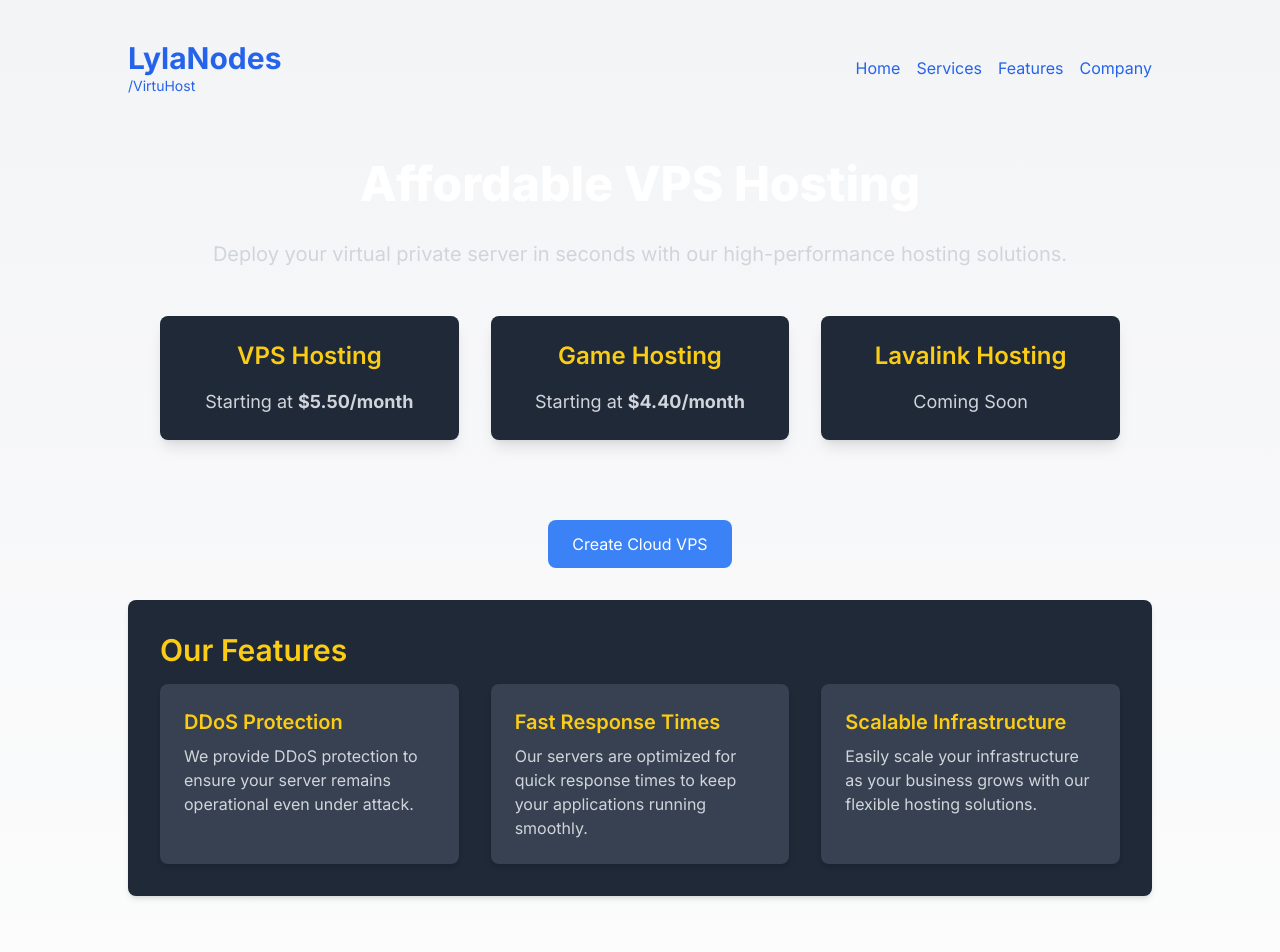
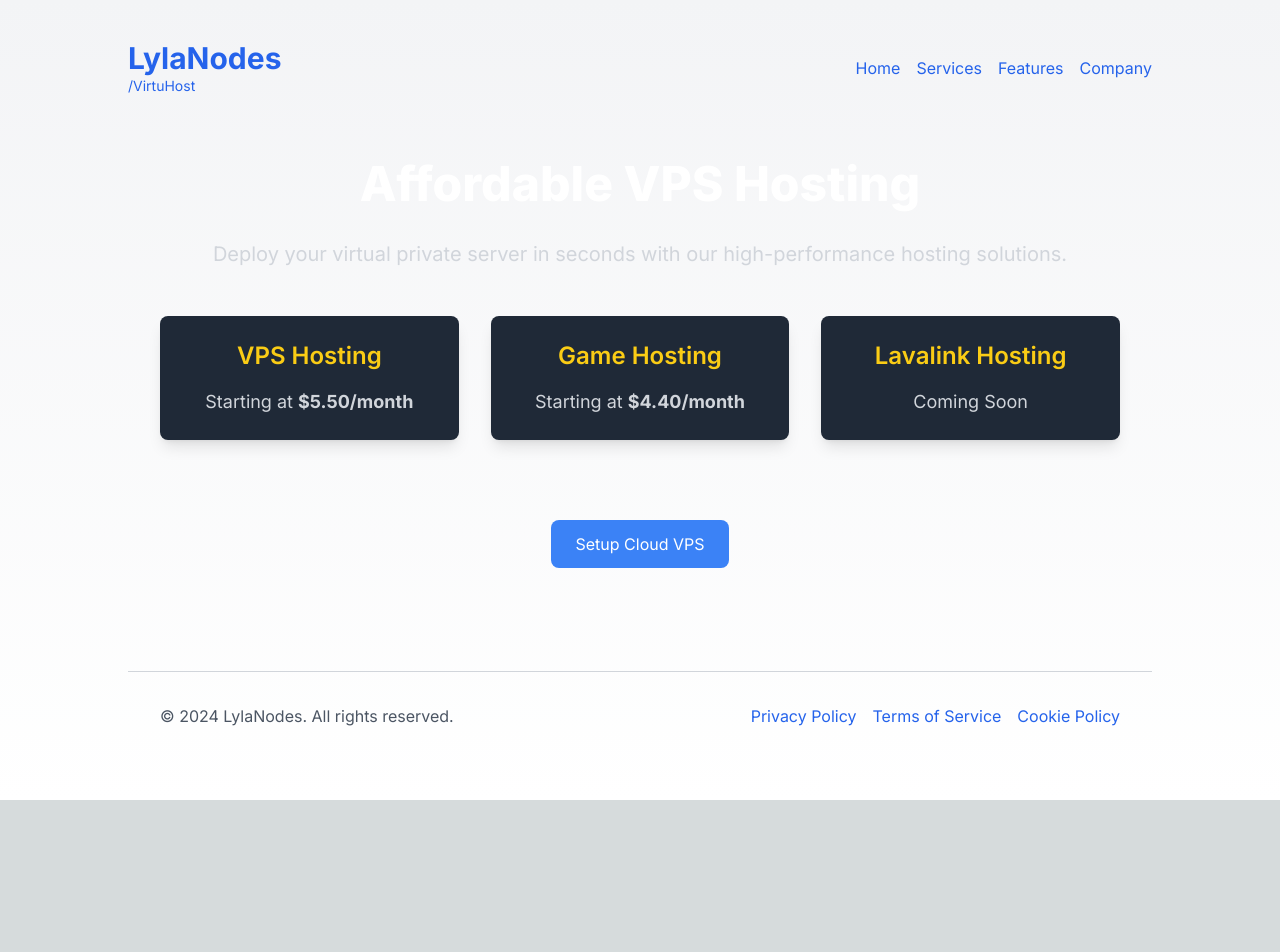
Before and after one commit to vekalmao/vpswebsite, a Next.js app: page / in a window 1280 px wide. Shown: the top 952 px of the page. After the commit the page ends 800 px from the top, so only its background shows below. Built offline with nearby package versions, Linux system fonts and the light colour scheme.

Commit message:
Update page.tsx

```diff
--- a/app/page.tsx
+++ b/app/page.tsx
@@ -1,4 +1,4 @@
-"use client";
+"use state";
 
 import React, { useState } from 'react';
 import Image from 'next/image';
@@ -13,6 +13,8 @@ const Home = () => {
   const [selectedPlan, setSelectedPlan] = useState<any>(''); // Adjust the type as per your plan object
   const [vpsCreated, setVpsCreated] = useState<boolean>(false);
   const [ipv4Address, setIpv4Address] = useState<string>('');
+
+  const [showSetupProcess, setShowSetupProcess] = useState<boolean>(false); // State to control the visibility of setup process
 
   const handleSaveServerName = () => {
     setStep(2);
@@ -48,6 +50,7 @@ const Home = () => {
     setSelectedPlan('');
     setVpsCreated(false);
     setIpv4Address('');
+    setShowSetupProcess(true); // Show setup process when button is clicked
   };
 
   const handleCreateCloudVPS = () => {
@@ -57,6 +60,7 @@ const Home = () => {
     setSelectedLocation(''); // Reset selected location
     setSelectedCpuType(''); // Reset selected CPU type
     setSelectedPlan(''); // Reset selected plan
+    setShowSetupProcess(false); // Hide setup process when button is clicked
   };
 
   const generateRandomIpv4 = () => {
@@ -131,31 +135,13 @@ const Home = () => {
       <section className="text-center mb-8">
         <button
           className="bg-blue-500 text-white px-6 py-3 rounded-lg hover:bg-blue-600 transition duration-300"
-          onClick={handleCreateCloudVPS}
+          onClick={handleSetupCloudVPS}
         >
-          Create Cloud VPS
+          Setup Cloud VPS
         </button>
       </section>
 
-      <section className="w-full max-w-5xl bg-gray-800 rounded-lg p-8 shadow-md mb-8 text-left">
-        <h2 className="text-3xl font-semibold mb-4 text-yellow-400">Our Features</h2>
-        <div className="grid grid-cols-1 md:grid-cols-3 gap-8">
-          <div className="bg-gray-700 p-6 rounded-lg shadow-md text-left">
-            <h3 className="text-xl font-semibold mb-2 text-yellow-400">DDoS Protection</h3>
-            <p className="text-gray-300">We provide DDoS protection to ensure your server remains operational even under attack.</p>
-          </div>
-          <div className="bg-gray-700 p-6 rounded-lg shadow-md text-left">
-            <h3 className="text-xl font-semibold mb-2 text-yellow-400">Fast Response Times</h3>
-            <p className="text-gray-300">Our servers are optimized for quick response times to keep your applications running smoothly.</p>
-          </div>
-          <div className="bg-gray-700 p-6 rounded-lg shadow-md text-left">
-            <h3 className="text-xl font-semibold mb-2 text-yellow-400">Scalable Infrastructure</h3>
-            <p className="text-gray-300">Easily scale your infrastructure as your business grows with our flexible hosting solutions.</p>
-          </div>
-        </div>
-      </section>
-
-      {step === 1 && (
+      {showSetupProcess && (
         <section className="w-full max-w-5xl p-8 text-center">
           <h2 className="text-3xl font-semibold mb-4">Setup Your Cloud VPS</h2>
           <p className="text-gray-600 mb-8">Follow these steps to configure your Cloud VPS.</p>
```
